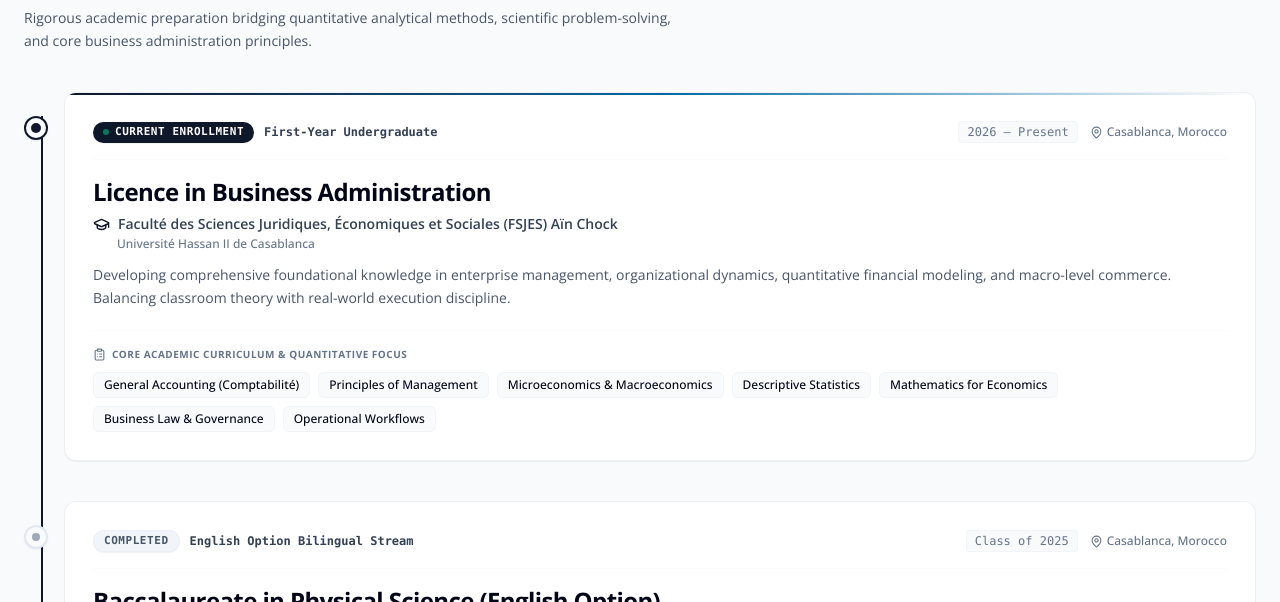
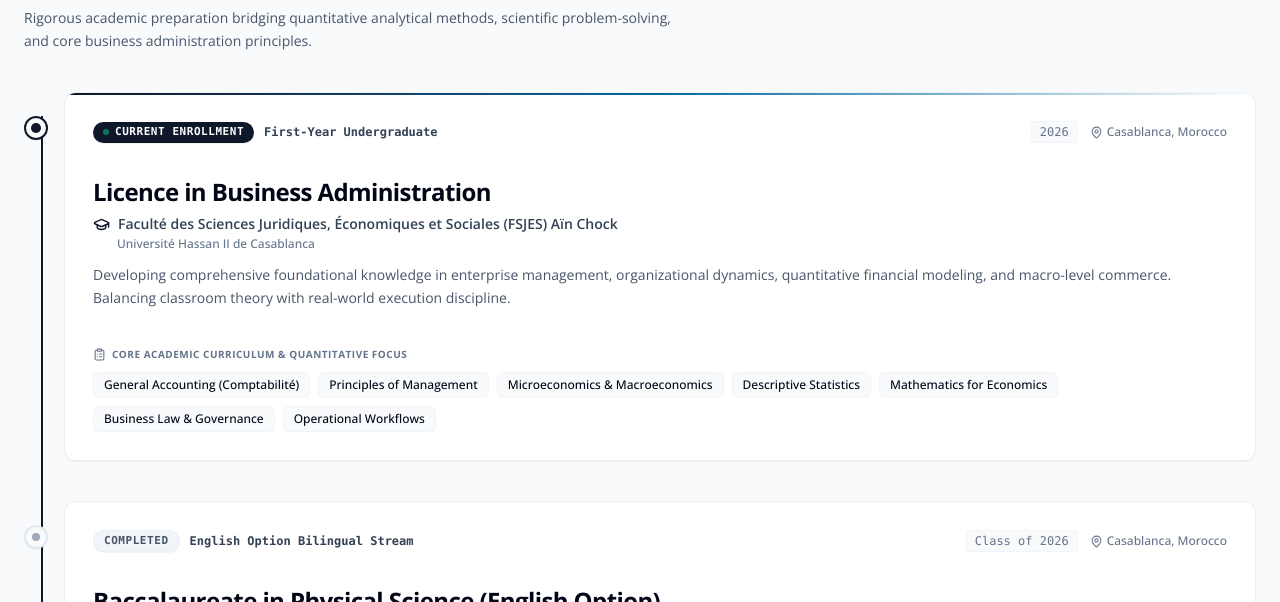
Before and after one commit to dev-760/portfolio, a Next.js app: page / in a window 1280 px wide. Shown: the part 1873-2475 px from the top of the page. Built offline with nearby package versions, Linux system fonts and the light colour scheme.

Commit message:
feat(education): update milestone periods to 2026 and Class of 2026

```diff
--- a/src/components/AboutSection.tsx
+++ b/src/components/AboutSection.tsx
@@ -36,7 +36,7 @@
     id: "fsjes",
     badge: "CURRENT ENROLLMENT",
     subtitle: "First-Year Undergraduate",
-    period: "2026 – Present",
+    period: "2026",
     location: "Casablanca, Morocco",
     title: "Licence in Business Administration",
     institution: "Faculté des Sciences Juridiques, Économiques et Sociales (FSJES) Aïn Chock",
@@ -59,7 +59,7 @@
     id: "bac",
     badge: "COMPLETED",
     subtitle: "English Option Bilingual Stream",
-    period: "Class of 2025",
+    period: "Class of 2026",
     location: "Casablanca, Morocco",
     title: "Baccalaureate in Physical Science (English Option)",
     institution: "Prince Moulay Abdellah High School",
```
